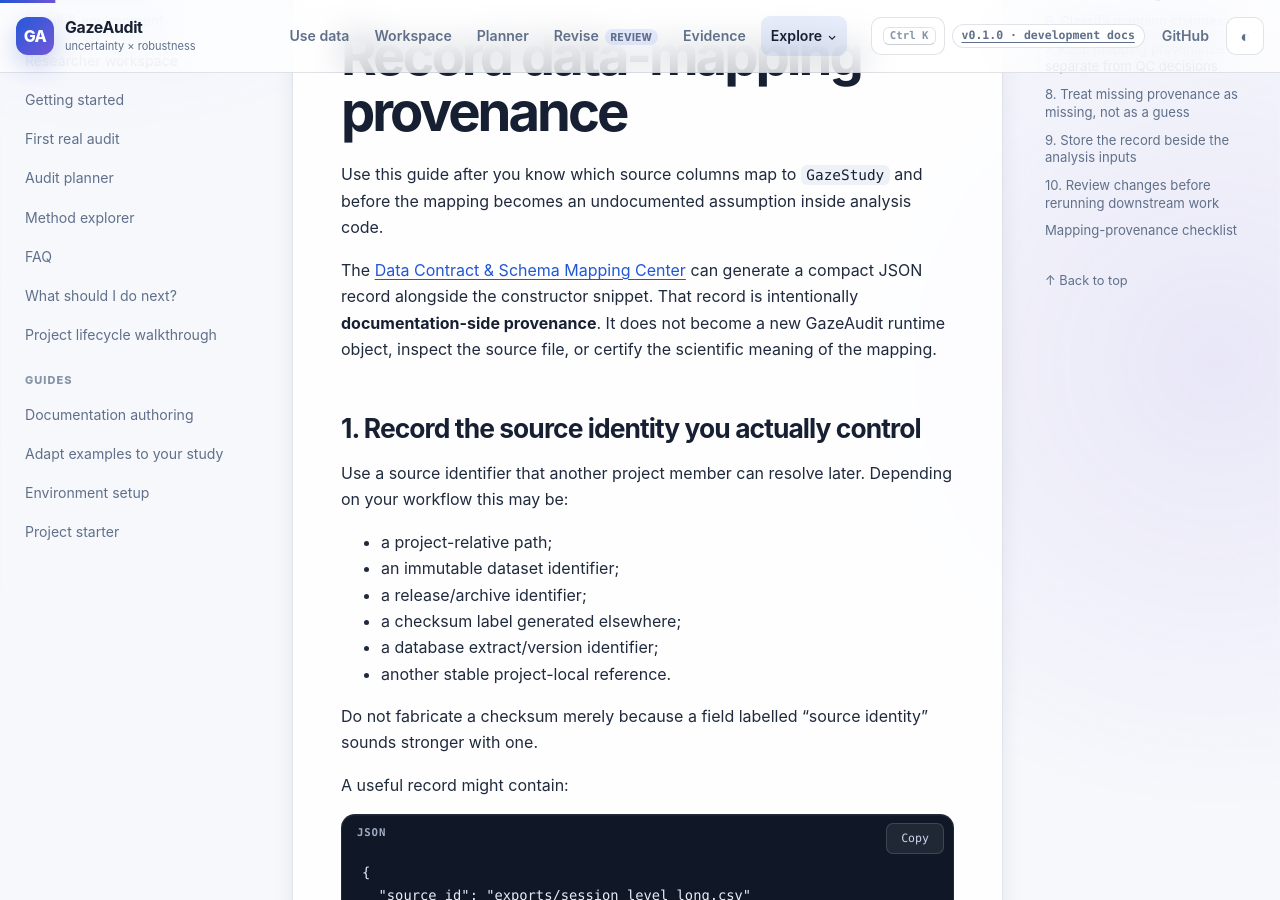
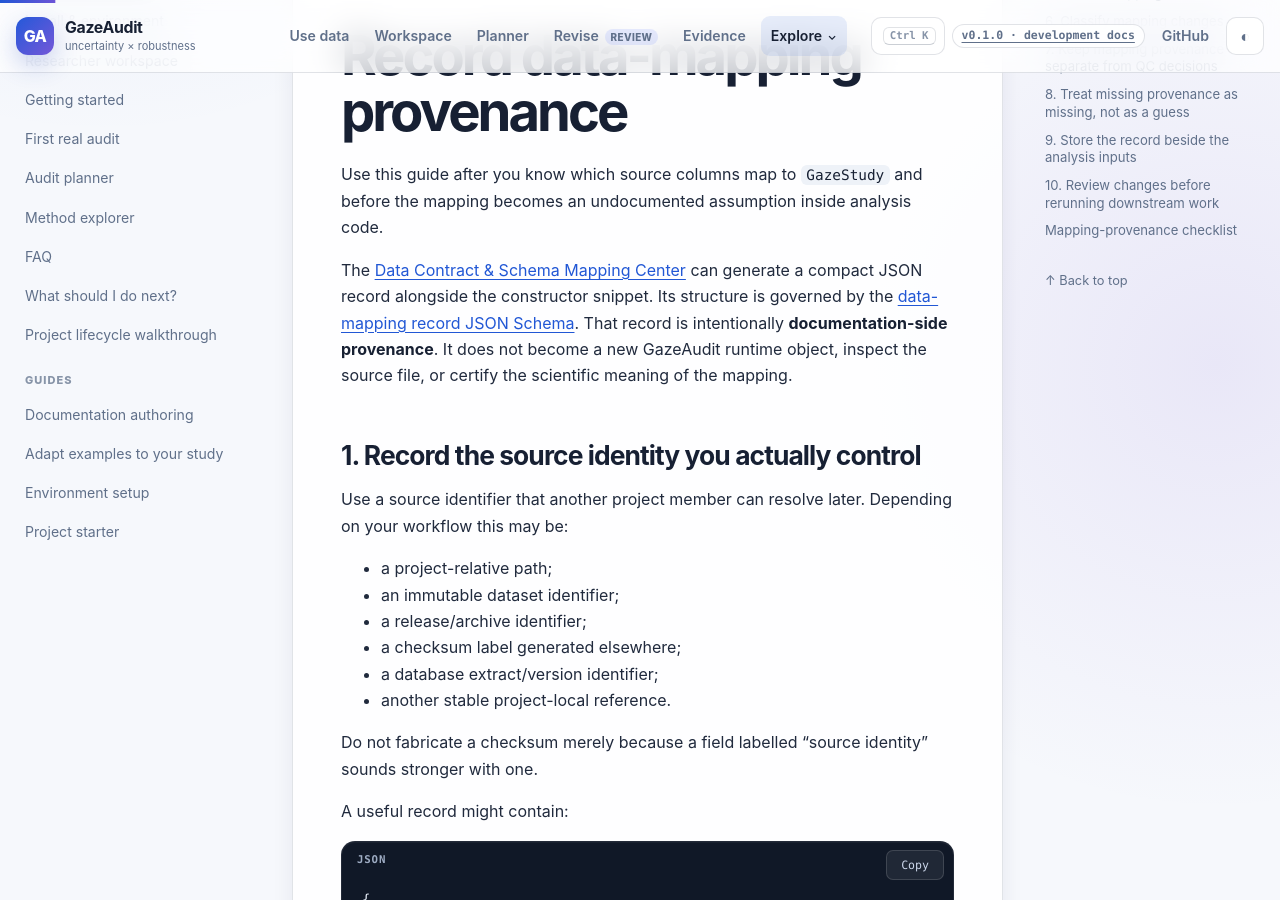
Before and after one commit to stefanosbalaskas/GazeAudit, a Jekyll site: the page built from docs/guides/data-mapping-provenance.md, in a window 1280 px wide and 900 px high, scrolled down 344 px. Built offline with Jekyll 4.4.1, drawn with Linux system fonts in a browser that asks for light colours.

Commit message:
docs: link provenance guide to record schema

```diff
--- a/docs/guides/data-mapping-provenance.md
+++ b/docs/guides/data-mapping-provenance.md
@@ -11,7 +11,7 @@
 
 Use this guide after you know which source columns map to `GazeStudy` and before the mapping becomes an undocumented assumption inside analysis code.
 
-The [Data Contract & Schema Mapping Center]({{ '/docs/data-contract/' | relative_url }}) can generate a compact JSON record alongside the constructor snippet. That record is intentionally **documentation-side provenance**. It does not become a new GazeAudit runtime object, inspect the source file, or certify the scientific meaning of the mapping.
+The [Data Contract & Schema Mapping Center]({{ '/docs/data-contract/' | relative_url }}) can generate a compact JSON record alongside the constructor snippet. Its structure is governed by the [data-mapping record JSON Schema]({{ '/assets/data-mapping-record.schema.json' | relative_url }}). That record is intentionally **documentation-side provenance**. It does not become a new GazeAudit runtime object, inspect the source file, or certify the scientific meaning of the mapping.
 
 ## 1. Record the source identity you actually control
 
```
